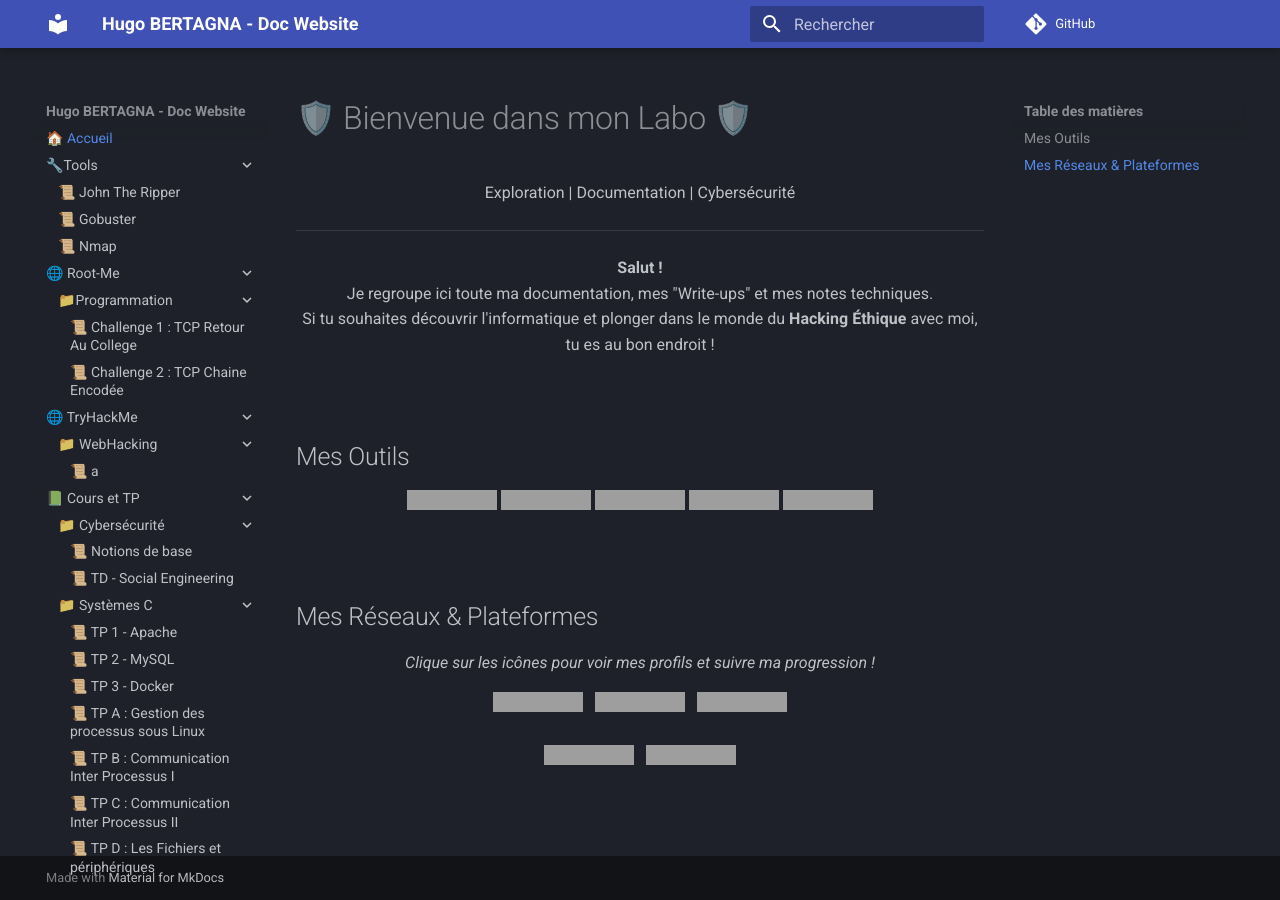
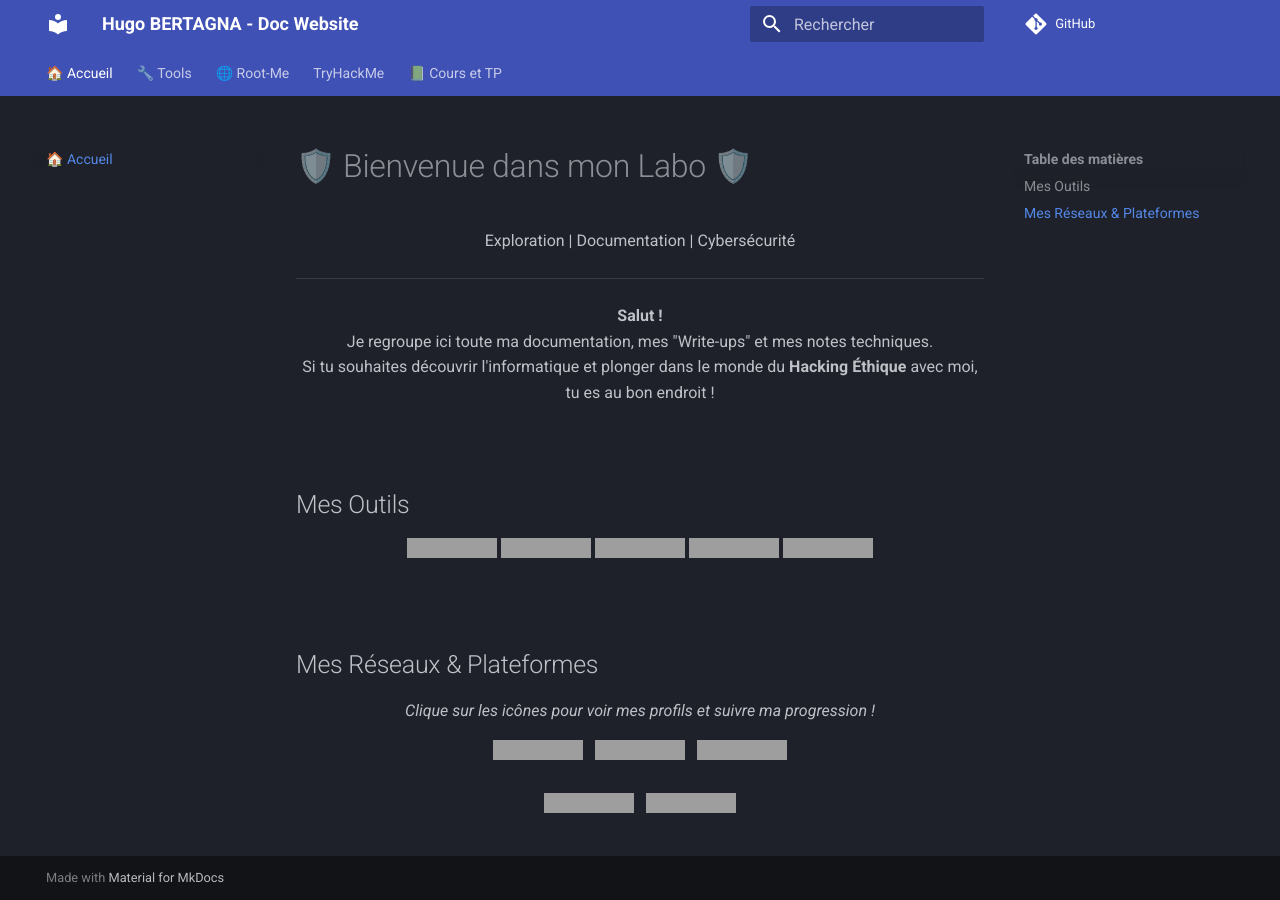
Before and after one commit to hugobertagna/ctf_portfolio, an MkDocs documentation site: the page built from docs/index.md, in a window 1280 px wide, cut to the strip 0-900 px from the top of the page. Built offline with MkDocs 1.6.1 and Material for MkDocs 9.7.7, drawn with Linux system fonts in a browser that asks for light colours; comment, search, counter and statistics services are not loaded; some of the changed lines change nothing that is shown; grey boxes are pictures that could not be loaded.

Commit message:
theme changed

```diff
--- a/mkdocs.yml
+++ b/mkdocs.yml
@@ -4,19 +4,22 @@ repo_url: https://github.com/hugobertagna/ctf_portfolio
 
 theme:
   name: material
-  language: fr # Met l'interface (recherche, boutons) en français
+  language: fr
 
   # --- GESTION DU LOGO ---
-  # Crée un dossier "assets" dans "docs" et mets ton image "logo.png" dedans
-  # logo: assets/logo.png
-  # favicon: assets/logo.png
+ # logo: assets/logo.png
+ ## fa#vicon: assets/logo.png
 
   palette:
     scheme: slate # Mode sombre par défaut
     primary: indigo
     accent: cyan
 
+  # --- NOUVELLES FONCTIONNALITÉS POUR LE STYLE FLUIDE ---
+  copyright: 'Copyright &copy; 2023 - 2025 Hugo BERTAGNA. Tous droits réservés.'
   features:
+    - navigation.tabs      # Rend la navigation en haut (Style moderne/fluide)
+    - navigation.instant   # Transitions de page instantanées (Style SPA)
     - navigation.expand
     - content.code.copy
     - navigation.top
@@ -32,34 +35,35 @@ markdown_extensions:
   - attr_list
   - pymdownx.emoji # Pour pouvoir utiliser des emojis :rocket:
 
+# LE MENU DE NAVIGATION
 nav:
   - 🏠 Accueil: index.md
 
-  # Vérifie que ton dossier s'appelle bien "Tools" (et pas "outils")
-  - 🔧Tools:
+  - 🔧 Tools:
       - '📜 John The Ripper': Tools/johntheripper.md
       - '📜 Gobuster': Tools/gobuster.md
       - '📜 Nmap': Tools/nmap.md
 
   - 🌐 Root-Me:
-      - 📁Programmation:
+      - Programmation:
           - '📜 Challenge 1 : TCP Retour Au College': rootme/Programmation/TCP-RetourAuCollege.md
           - '📜 Challenge 2 : TCP Chaine Encodée': rootme/Programmation/TCP-ChaineEncodee.md
 
-  - 🌐 TryHackMe:
-      - '📁 WebHacking':
+  - TryHackMe:
+      - 'Junior Pentester':
+          - '📜 Intro Nmap': tryhackme/junior/nmap.md
+      - 'WebHacking':
           - '📜 a': tryhackme/WebHacking/a.md
 
   - '📗 Cours et TP':
-      - 📁 Cybersécurité:
+      - Cybersécurité:
           - '📜 Notions de base': cours-TP/cybersecurite/notions_de_base.md
           - '📜 TD - Social Engineering': cours-TP/cybersecurite/TD_Social_Engineering.md
 
-      - '📁 Systèmes C':
-          # Vérifie que le dossier sur ton PC est bien "C_Systems" (Majuscule importante !)
+      - 'Systèmes C':
           - '📜 TP 1 - Apache': cours-TP/C_Systems/tp1/tp1.md
-          - '📜 TP 2 - MySQL': cours-TP/C_Systems/tp2/tp2.md
-          - '📜 TP 3 - Docker': cours-TP/C_Systems/tp3/tp3.md
+          - '📜 TP 2 : MySQL': cours-TP/C_Systems/tp2/tp2.md
+          - '📜 TP 3 : Docker': cours-TP/C_Systems/tp3/tp3.md
           - '📜 TP A : Gestion des processus sous Linux': cours-TP/C_Systems/tpa/tpa.md
           - '📜 TP B : Communication Inter Processus I': cours-TP/C_Systems/tpb/tpb.md
           - '📜 TP C : Communication Inter Processus II': cours-TP/C_Systems/tpc/tpc.md
```
